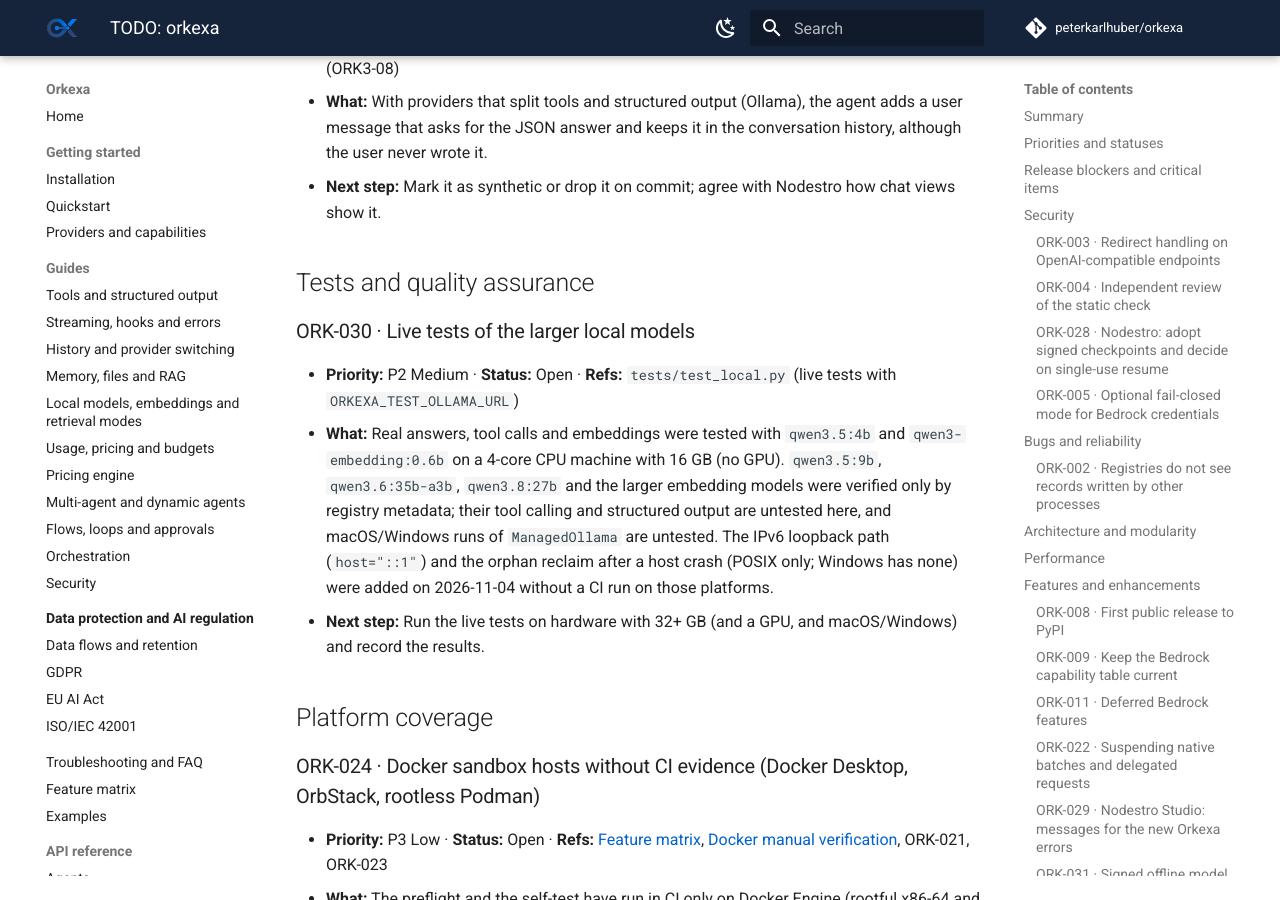
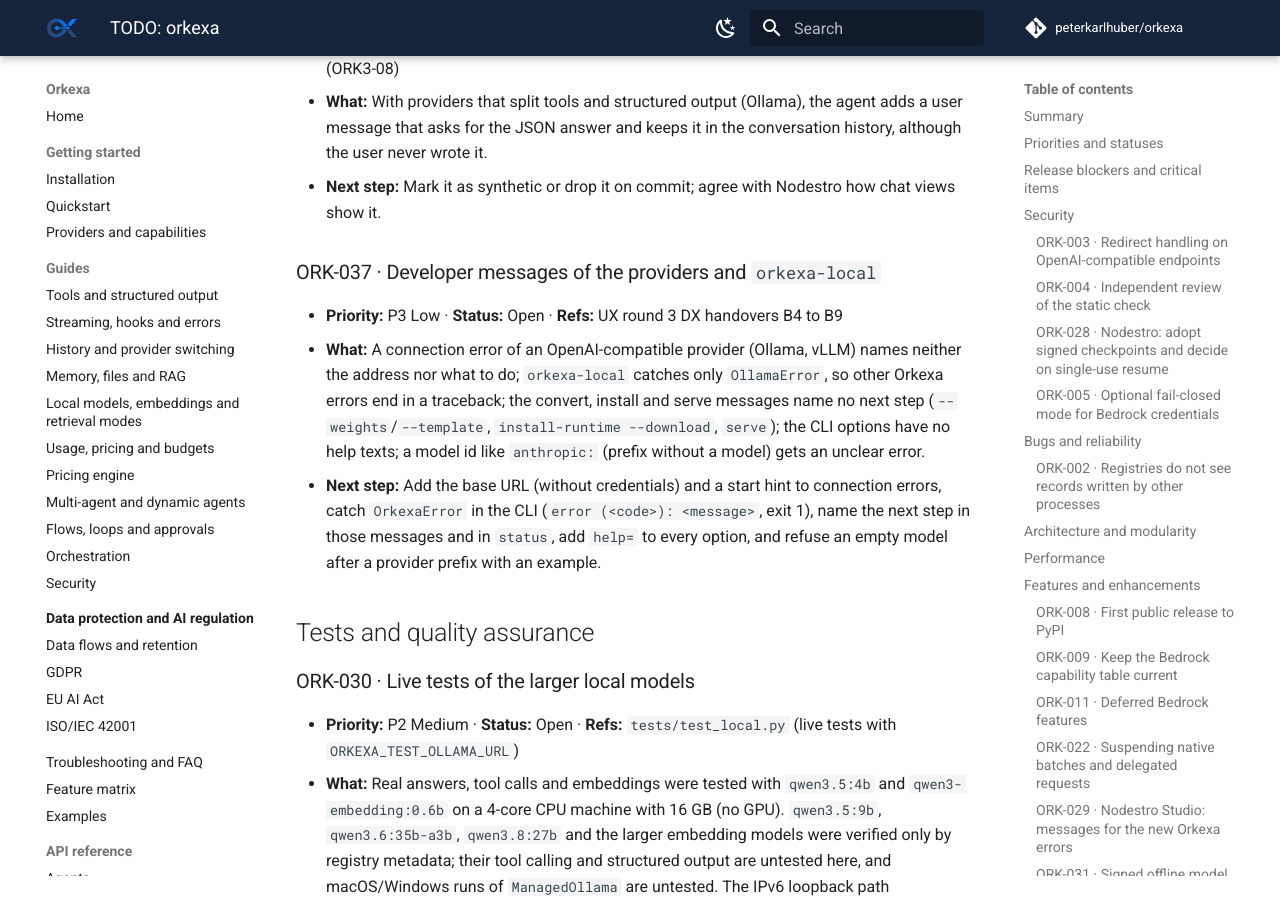
Before and after one commit to peterkarlhuber/orkexa, an MkDocs documentation site: the page built from docs/TODO.md, in a window 1280 px wide and 900 px high, scrolled down 5969 px. Built offline with MkDocs 1.6.1 and Material for MkDocs 9.7.7, drawn with Linux system fonts in a browser that asks for light colours; comment, search, counter and statistics services are not loaded.

Commit message:
TODO: UX round 3 handovers that the audit did not fix
Co-Authored-By: Claude Opus 5.5 <noreply@anthropic.com>
Claude-Session: https://claude.ai/code/session_011tY7T9nazqSYYevQYLFVNW

```diff
--- a/docs/TODO.md
+++ b/docs/TODO.md
@@ -191,6 +191,17 @@ None known.
   for the JSON answer and keeps it in the conversation history, although the user never wrote it.
 - **Next step:** Mark it as synthetic or drop it on commit; agree with Nodestro how chat views show it.
 
+### ORK-037 · Developer messages of the providers and `orkexa-local`
+
+- **Priority:** P3 Low · **Status:** Open · **Refs:** UX round 3 DX handovers B4 to B9
+- **What:** A connection error of an OpenAI-compatible provider (Ollama, vLLM) names neither the address nor what to
+  do; `orkexa-local` catches only `OllamaError`, so other Orkexa errors end in a traceback; the convert, install and
+  serve messages name no next step (`--weights`/`--template`, `install-runtime --download`, `serve`); the CLI options
+  have no help texts; a model id like `anthropic:` (prefix without a model) gets an unclear error.
+- **Next step:** Add the base URL (without credentials) and a start hint to connection errors, catch `OrkexaError` in
+  the CLI (`error (<code>): <message>`, exit 1), name the next step in those messages and in `status`, add `help=` to
+  every option, and refuse an empty model after a provider prefix with an example.
+
 ## Tests and quality assurance
 
 ### ORK-030 · Live tests of the larger local models
```
Also changed, not shown: other parts of docs/TODO.md (+1 -1 lines).
